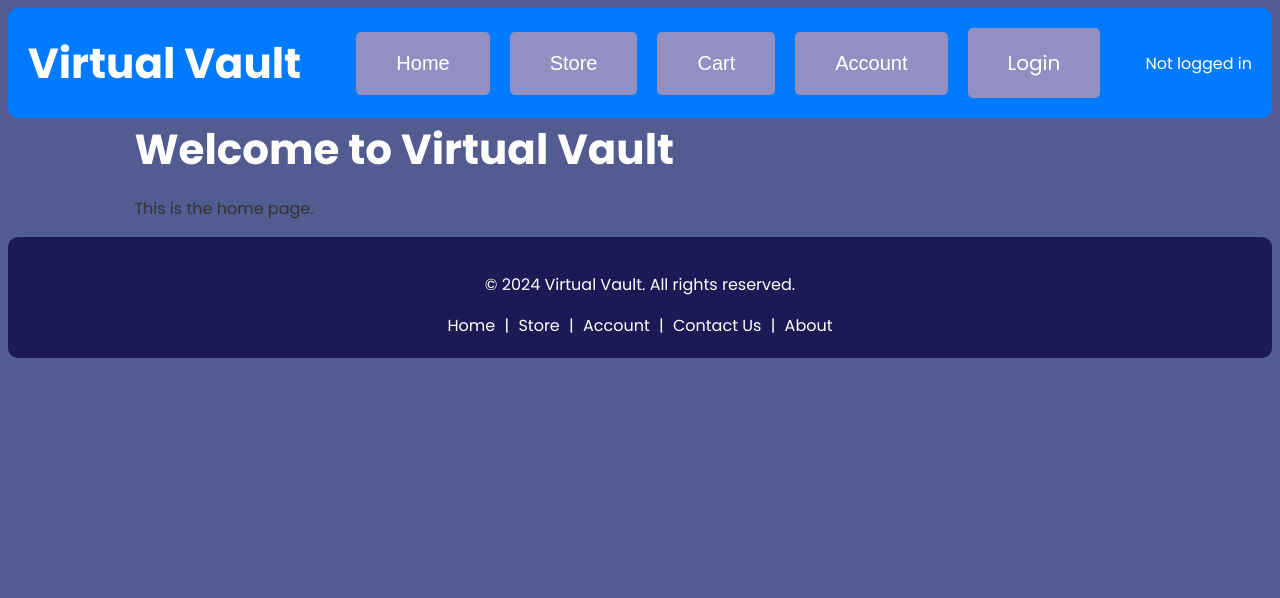
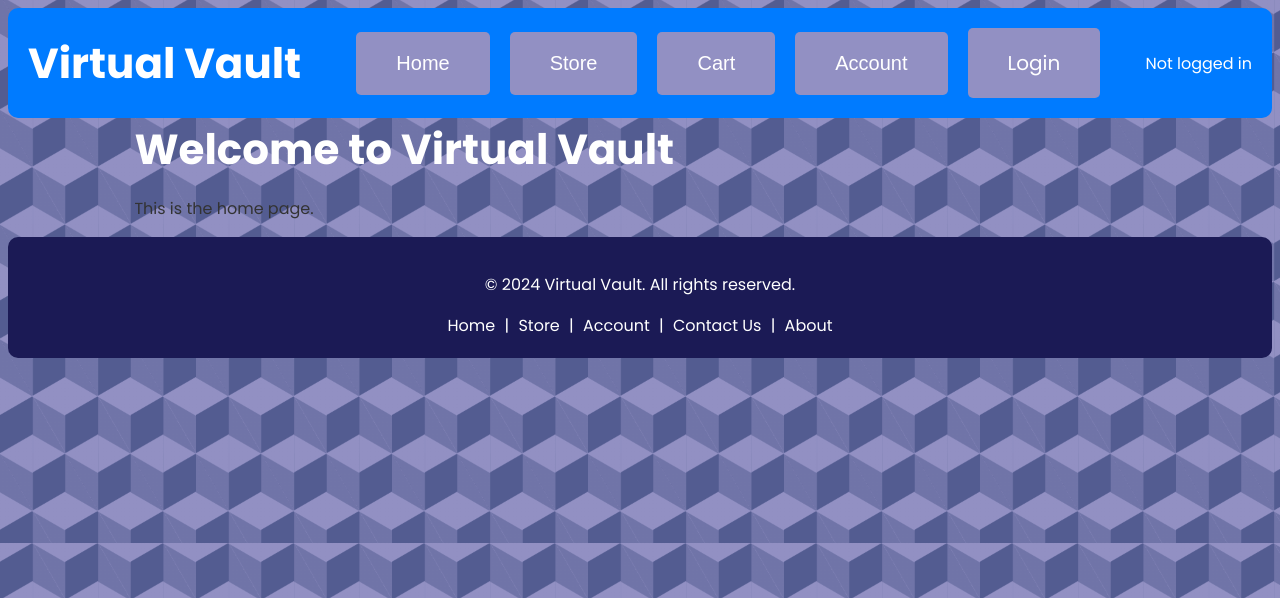
Before and after one commit to d3rpp-dev/bse202, a Flask app: page / in a window 1280 px wide. Shown: the top 598 px of the page. Run offline with Flask 3, Linux system fonts and the light colour scheme.

Commit message:
home bacground image - needs tweek and styles css update

```diff
--- a/src/bse202/app.py
+++ b/src/bse202/app.py
@@ -167,7 +167,7 @@ def cart():
 @app.route("/add_to_cart", methods=["POST"])
 def add_to_cart():
     product_name = request.form.get("product_name")
-    # Assume a fixed price for simplicity, can modify to fetch price from the products data
+    # Assume a fixed price for simplicity, well modify to fetch price from the products data
     price = 10.0
     item = next((item for item in cart_items if item["name"] == product_name), None)
     if item:
--- a/src/bse202/static/styles.css
+++ b/src/bse202/static/styles.css
@@ -1,6 +1,12 @@
 /* Typography */
 body {
     font-family: 'Poppins', sans-serif;
+    color: #333;
+    background-color: #535c91;
+    background-image: url('../static/media/css-pattern-by-magicpattern.png');
+    background-size: cover;
+    background-repeat: repeat;
+    background-position: center;
 }
 
 h1 {
@@ -16,11 +22,6 @@ p {
 }
 
 /* Colors */
-body {
-    color: #333;
-    background-color: #535c91;
-}
-
 .header {
     background-color: #007bff;
     color: #fff;
@@ -124,4 +125,5 @@ a:hover {
 
 .btn:hover {
     background-color: #1B1A55;
+    transform: scale(1.1); /* Scale button to 110% on hover */
 }
```
Also changed, not shown: src/bse202/static/media/css-pattern-by-magicpattern.png (added).
